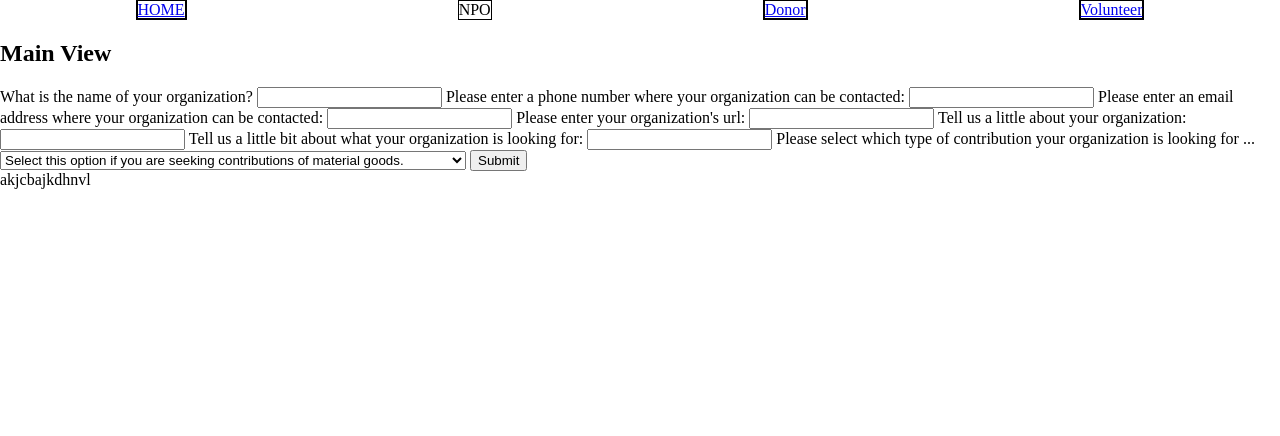
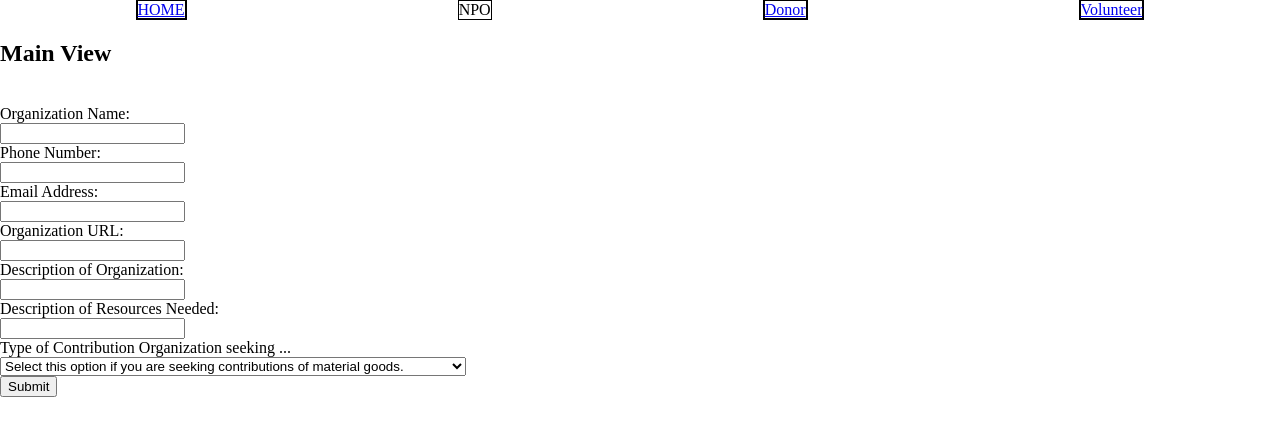
Before and after one commit to ffaneus/hackathon-project-charity, a Flask app: page / in a window 1280 px wide. Shown: the top 436 px of the page. Run offline with Flask 2, Linux system fonts and the light colour scheme.

Commit message:
more commits

```diff
--- a/forms.py
+++ b/forms.py
@@ -7,19 +7,19 @@ from wtforms.validators import InputRequired, Length, Email, URL
         raise ValueError('Please enter a valid phone number')'''
 
 class Npo_form(FlaskForm):
-    name = StringField("What is the name of your organization?", validators=[InputRequired(message="Organization name is required!"), Length(min=100, max=1000)])
-    phone_number = StringField("Please enter a phone number where your organization can be contacted:", validators=[InputRequired()])
-    email = StringField("Please enter an email address where your organization can be contacted:", validators=[InputRequired(message="Email address is required"), Email()])
-    web_site = StringField("Please enter your organization's url:", validators=[URL(require_tld=True, message="That is not a valid URL.")])
-    description = StringField("Tell us a little about your organization:", validators=[InputRequired(message="Please tell us about your organization."), Length(min=100,max=2000)])
-    seeking = StringField("Tell us a little bit about what your organization is looking for:", validators=[InputRequired("Please describe what you are looking for."), Length(min=100,max=2000)])
-    Contributors = SelectField("Please select which type of contribution your organization is looking for ... ", choices=[("Donors","Select this option if you are seeking contributions of material goods."),("Volunteers","Select this option if you are seeking contributions of time."),("Donors and Volunteers","Select this option if you are seeking both contributions of material and time.")])
+    name = StringField("Organization Name:", validators=[InputRequired(message="Organization name is required!"), Length(min=100, max=1000)])
+    phone_number = StringField("Phone Number:", validators=[InputRequired()])
+    email = StringField("Email Address:", validators=[InputRequired(message="Email address is required"), Email()])
+    web_site = StringField("Organization URL:", validators=[URL(require_tld=True, message="That is not a valid URL.")])
+    description = StringField("Description of Organization:", validators=[InputRequired(message="Please tell us about your organization."), Length(min=100,max=2000)])
+    seeking = StringField("Description of Resources Needed:", validators=[InputRequired("Please describe what you are looking for."), Length(min=100,max=2000)])
+    Contributors = SelectField("Type of Contribution Organization seeking ... ", choices=[("Donors","Select this option if you are seeking contributions of material goods."),("Volunteers","Select this option if you are seeking contributions of time."),("Donors and Volunteers","Select this option if you are seeking both contributions of material and time.")])
     submit=SubmitField("Submit")
 
 '''class LoginForm(FlaskForm):
     username = StringField("Username", validators=[DataRequired()])
     email = StringField("School Email", validators=[DataRequired()])
-    submit = SubmitField("Login")
+    submit = SubmitField()
 
 #FORM to pass data
 class QuestionForm(FlaskForm):
--- a/templates/base.html
+++ b/templates/base.html
@@ -28,5 +28,3 @@
 	{% block content %}
 	{% endblock %}
 </body>
-
-akjcbajkdhnvl
--- a/templates/index.html
+++ b/templates/index.html
@@ -2,21 +2,21 @@
 {% block content %}
 	<h2>Main View</h2>
 	<form action="{{url_for('index')}}" method="POST">
-	{{form.hidden_tag()}}
-	{{form.name.label}}
-	{{form.name}}
-	{{form.phone_number.label}}
-	{{form.phone_number}}
-	{{form.email.label}}
-	{{form.email}}
-	{{form.web_site.label}}
-	{{form.web_site}}
-	{{form.description.label}}
-	{{form.description}}
-	{{form.seeking.label}}
-	{{form.seeking}}
-	{{form.Contributors.label}}
-	{{form.Contributors}}
+	{{form.hidden_tag()}}<br>
+	{{form.name.label}}<br>
+	{{form.name}}<br>
+	{{form.phone_number.label}}<br>
+	{{form.phone_number}}<br>
+	{{form.email.label}}<br>
+	{{form.email}}<br>
+	{{form.web_site.label}}<br>
+	{{form.web_site}}<br>
+	{{form.description.label}}<br>
+	{{form.description}}<br>
+	{{form.seeking.label}}<br>
+	{{form.seeking}}<br>
+	{{form.Contributors.label}}<br>
+	{{form.Contributors}}<br>
 	{{form.submit}}
 	</form>
 {% endblock %}
```
